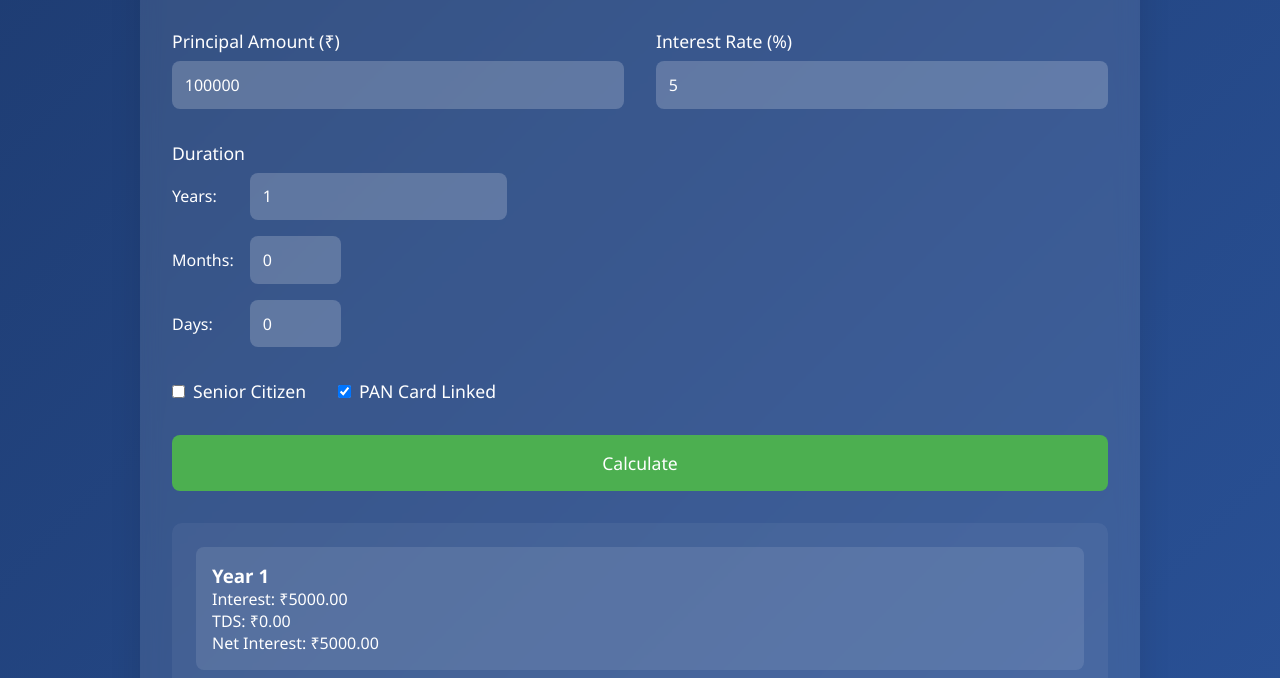
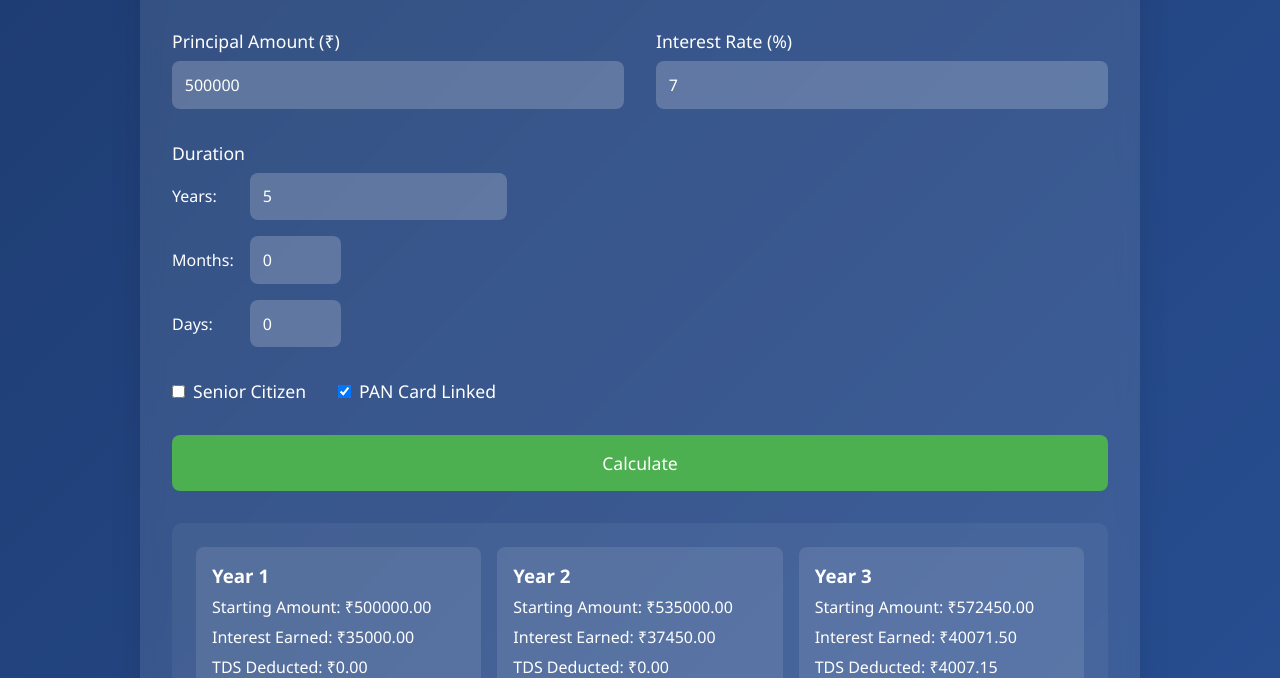
Before and after one commit to jackhallloween21/FD_Interest_TDS_Calculator, a plain HTML site: page index.html in a window 1280 px wide. Shown: the part 122-800 px from the top of the page. Drawn offline with Linux system fonts and the light colour scheme.

Commit message:
Update index.html

```diff
--- a/index.html
+++ b/index.html
@@ -1,10 +1,12 @@
 <!DOCTYPE html>
 <html lang="en">
+<!-- Previous head and style sections remain exactly the same -->
 <head>
     <meta charset="UTF-8">
     <meta name="viewport" content="width=device-width, initial-scale=1.0">
     <title>FD Calculator</title>
     <style>
+        /* All previous styles remain exactly the same */
         * {
             margin: 0;
             padding: 0;
@@ -100,7 +102,7 @@
 
         .yearly-details {
             display: grid;
-            grid-template-columns: repeat(auto-fit, minmax(200px, 1fr));
+            grid-template-columns: repeat(auto-fit, minmax(250px, 1fr));
             gap: 1rem;
             margin-bottom: 1.5rem;
         }
@@ -114,6 +116,10 @@
 
         .year-card:hover {
             transform: translateY(-5px);
+        }
+
+        .year-card p {
+            margin: 0.5rem 0;
         }
 
         .total-summary {
@@ -164,12 +170,12 @@
         <div class="input-section">
             <div class="input-group">
                 <label for="principal">Principal Amount (₹)</label>
-                <input type="number" id="principal" min="0" value="100000">
+                <input type="number" id="principal" min="0" value="500000">
             </div>
 
             <div class="input-group">
                 <label for="rate">Interest Rate (%)</label>
-                <input type="number" id="rate" min="0" step="0.01" value="5">
+                <input type="number" id="rate" min="0" step="0.01" value="7">
             </div>
 
             <div class="input-group">
@@ -177,7 +183,7 @@
                 <div class="duration-group">
                     <div class="duration-label">
                         <span>Years:</span>
-                        <input type="number" id="years" min="0" value="1">
+                        <input type="number" id="years" min="0" value="5">
                     </div>
                     <div class="duration-label">
                         <span>Months:</span>
@@ -226,34 +232,43 @@
             let yearlyDetailsHTML = '';
             let totalInterest = 0;
             let totalTDS = 0;
+            let currentPrincipal = principal;
 
             // Calculate for each year
             for (let year = 1; year <= Math.ceil(totalYears); year++) {
                 const yearFraction = year <= Math.floor(totalYears) ? 1 :
                     totalYears - Math.floor(totalYears);
 
-                const yearlyInterest = (principal * rate * yearFraction) / 100;
+                const yearlyInterest = (currentPrincipal * rate * yearFraction) / 100;
 
                 // Calculate TDS
                 const tdsThreshold = isSeniorCitizen ? 50000 : 40000;
-                const tdsRate = isPanLinked ? 0.1 : 0.2;
-                const yearlyTDS = yearlyInterest > tdsThreshold ?
-                    yearlyInterest * tdsRate : 0;
+                let tdsAmount = 0;
+
+                if (yearlyInterest > tdsThreshold) {
+                    const tdsRate = isPanLinked ? 0.10 : 0.20;
+                    tdsAmount = yearlyInterest * tdsRate;
+                }
 
                 totalInterest += yearlyInterest;
-                totalTDS += yearlyTDS;
+                totalTDS += tdsAmount;
 
                 yearlyDetailsHTML += `
                     <div class="year-card">
                         <h3>Year ${year}</h3>
-                        <p>Interest: ₹${yearlyInterest.toFixed(2)}</p>
-                        <p>TDS: ₹${yearlyTDS.toFixed(2)}</p>
-                        <p>Net Interest: ₹${(yearlyInterest - yearlyTDS).toFixed(2)}</p>
+                        <p>Starting Amount: ₹${currentPrincipal.toFixed(2)}</p>
+                        <p>Interest Earned: ₹${yearlyInterest.toFixed(2)}</p>
+                        <p>TDS Deducted: ₹${tdsAmount.toFixed(2)}</p>
+                        <p>Net Interest: ₹${(yearlyInterest - tdsAmount).toFixed(2)}</p>
+                        <p>Year End Amount: ₹${(currentPrincipal + yearlyInterest - tdsAmount).toFixed(2)}</p>
                     </div>
                 `;
+
+                // Update principal for next year's calculation
+                currentPrincipal += yearlyInterest - tdsAmount;
             }
 
-            const totalAmount = principal + totalInterest;
+            const totalAmount = currentPrincipal;
 
             document.getElementById('yearlyDetails').innerHTML = yearlyDetailsHTML;
             document.getElementById('totalSummary').innerHTML = `
```
